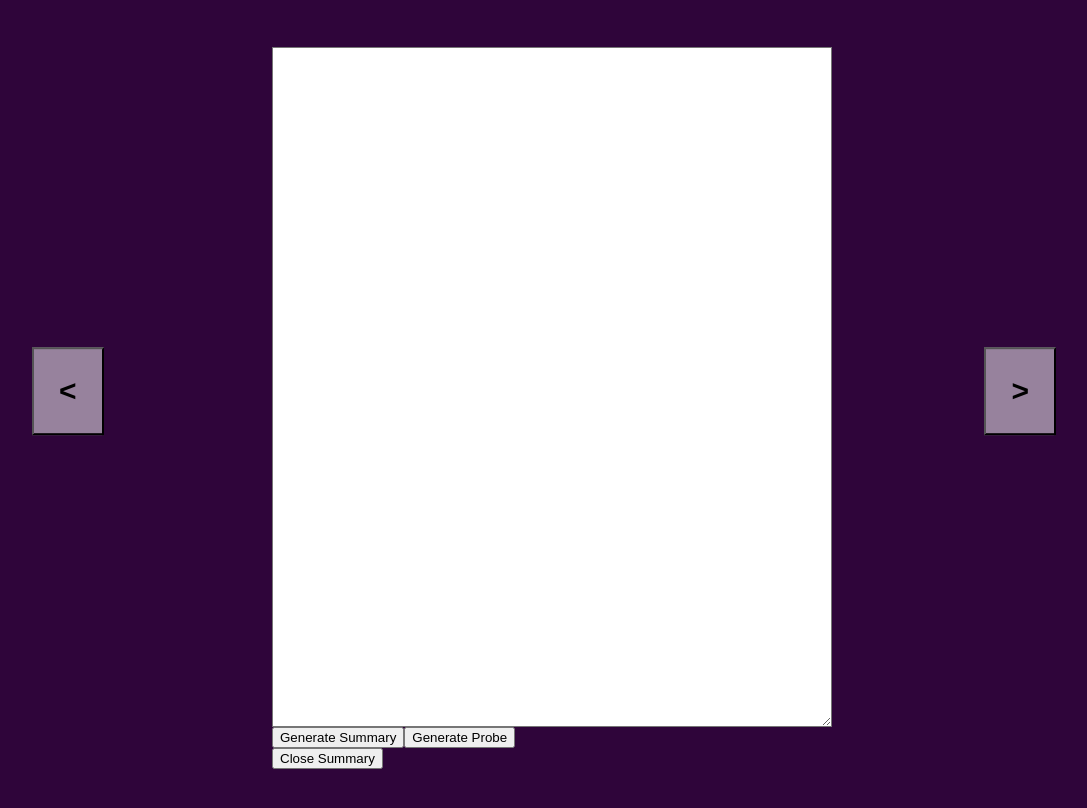
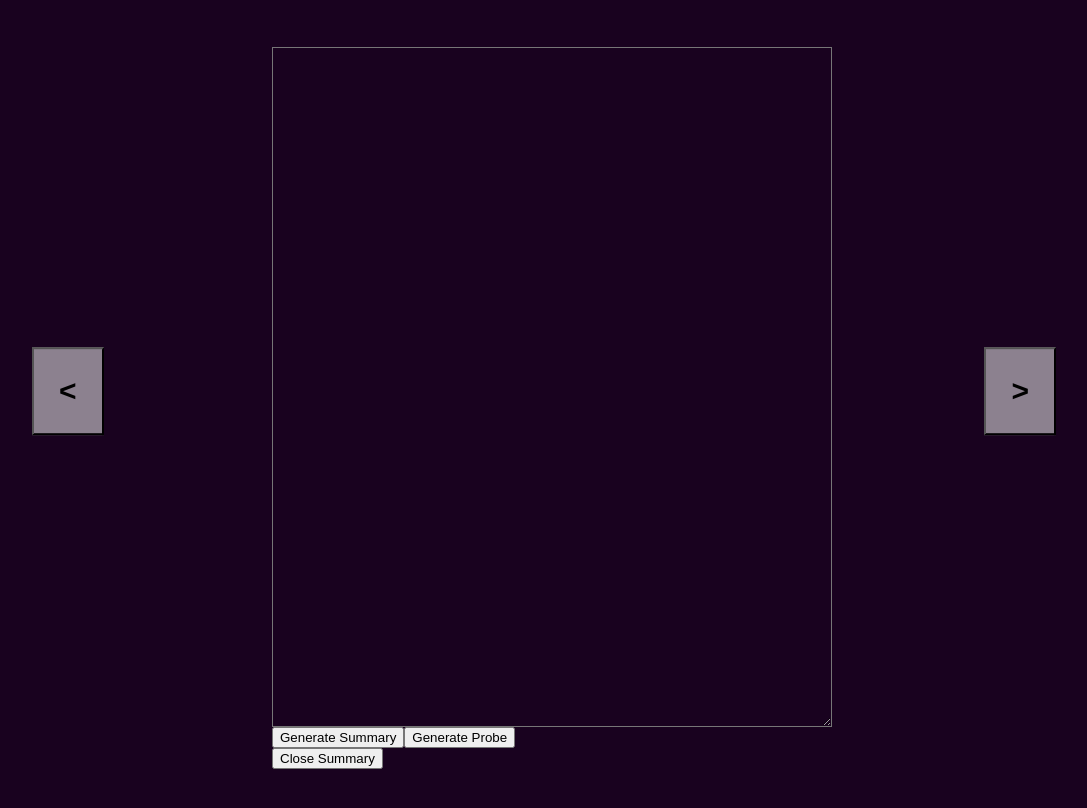
Before and after one commit to TadasL0/Solve, a React (Create React App) app: page / in a window 1280 px wide. Shown: the whole page, without its empty margins (96-1183 px from the left). Built offline with nearby package versions, Linux system fonts and the light colour scheme.

Commit message:
Changed background color

```diff
--- a/src/index.css
+++ b/src/index.css
@@ -13,7 +13,7 @@ html, body {
 }
 
 body {
-  background-color: #2f053a;
+  background-color: #19021f;
   display: flex; /* center the textarea on the page */
   align-items: center;
   justify-content: center;
@@ -41,6 +41,7 @@ body {
   align-items: center;
   justify-content: center;
   margin: 0 auto;
+  background-color: #19021f;
 }
 
 .left-arrow, .right-arrow {
```
